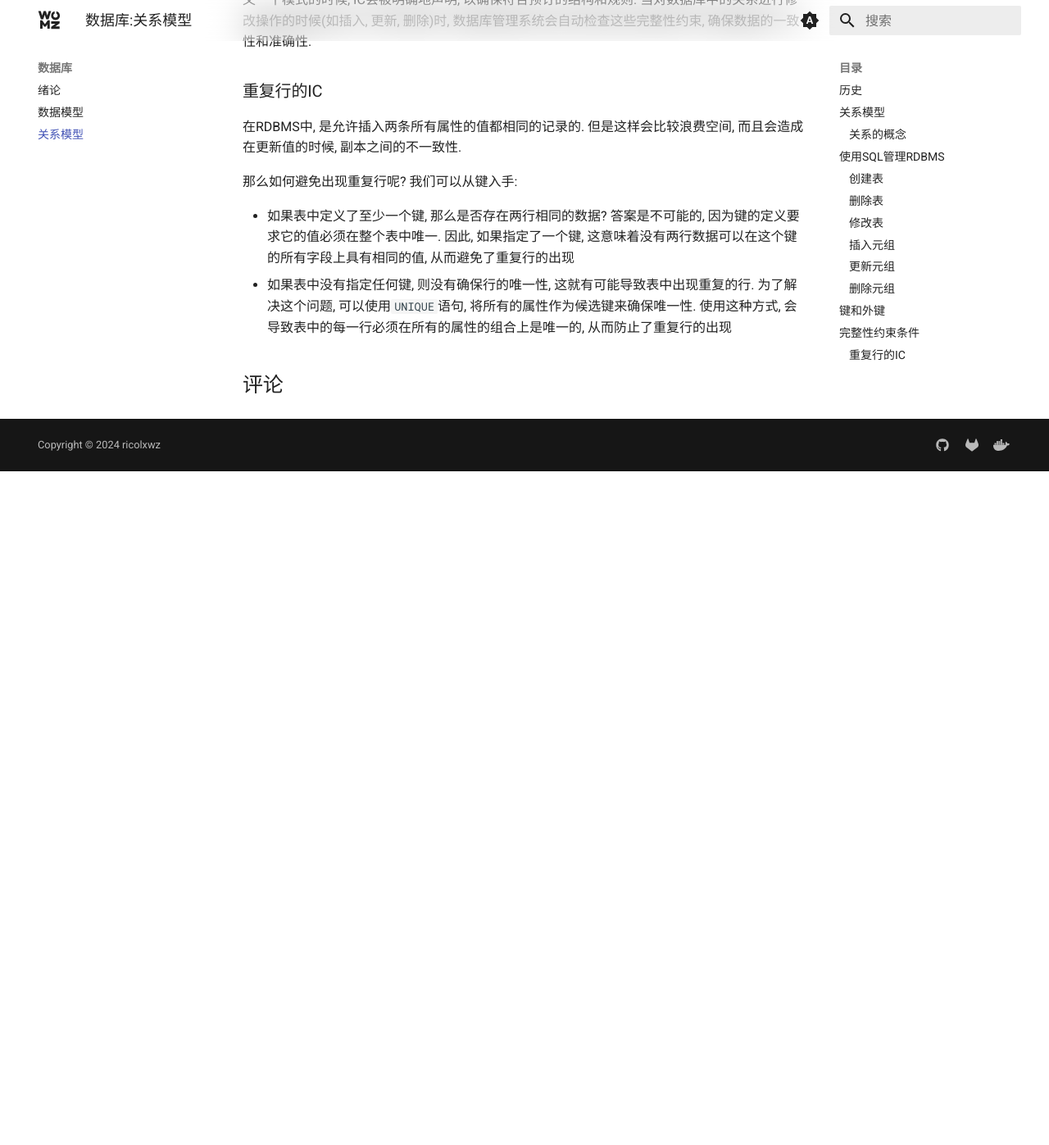
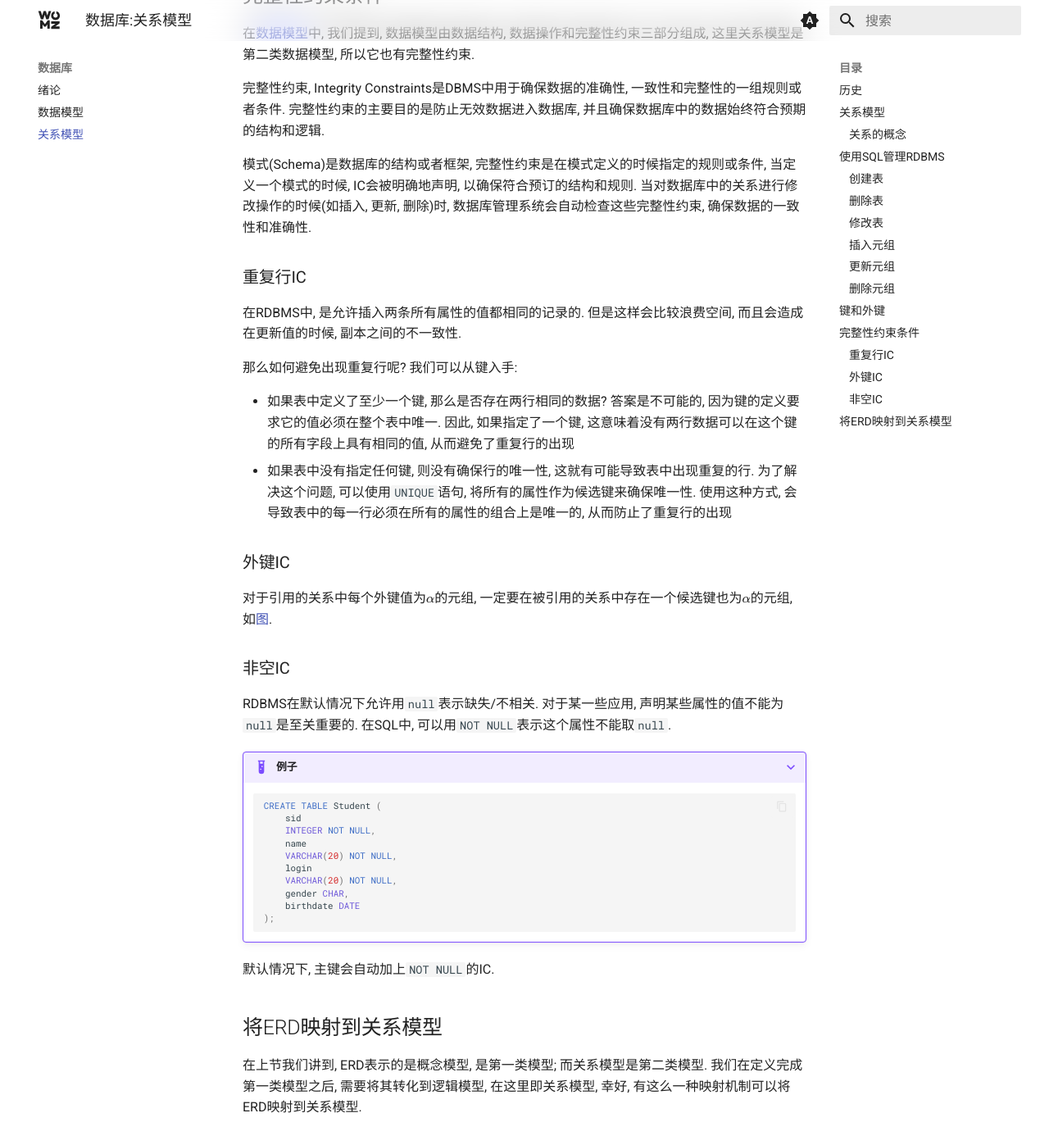
Before and after one commit to sigmax01/gk, an MkDocs documentation site: the page built from docs/数据库/关系模型.md, in a window 1280 px wide and 1400 px high, scrolled down 5026 px. Shown: the top 1397 px of the window at 82% size. Built offline with MkDocs 1.6.1 and Material for MkDocs 9.7.7, drawn with Linux system fonts in a browser that asks for light colours; comment, search, counter and statistics services are not loaded; before the commit the page ends 5601 px from its top, so only the background shows below that; some of the changed text lies outside the part shown.

Commit message:
update \345\205\263\347\263\273\346\250\241\345\236\213.md"

````diff
--- a/docs/数据库/关系模型.md
+++ b/docs/数据库/关系模型.md
@@ -169,16 +169,38 @@
 
 ## 键和外键
 
-参考[超键/候选键/键/外键](/数据库/数据模型/#各种键).
-
-???+ danger "特别注意"
-
     通常我们说的键, 指的是候选键. 主键是候选键的其中一个.
 
 键应该满足以下条件:
 
 - 唯一性: 在一个关系中, 不能有两个元组的所有键的值都相同
 - 最小性: 对于键的子集, 不具有唯一性; 若键的子集具有唯一性, 则它就不是键, 而是超键
+
+在使用SQL语句`CREATE TABLE`的时候, 可以声明键(候选键), 主键, 外键.
+
+- `UNIQUE`语句用于声明候选键
+- `PRIMARY KEY`语句用于声明主键
+- `FOREIGN KEY`语句用于声明外键
+
+???+ example "例子"
+
+    === "例子1"
+
+        [见图](https://img.ricolxwz.io/2024/08/97077b1a1099dfb5cf9b58a468008ba6.png)
+
+    === "例子2"
+
+        以`FOREIGN KEY`为例, 默认情况下, 引用的是目标表的主键属性:
+
+        ```sql
+        FOREIGN KEY (sid) REFERENCES Student
+        ```
+
+        也可以指定目标表的某一列, 这一列必须是候选键或者主键
+
+        ```sql
+        FOREIGN KEY (lecturer) REFERENCES Lecturer(empid)
+        ```
 
 ## 完整性约束条件
 
@@ -196,3 +218,32 @@
 
 - 如果表中定义了至少一个键, 那么是否存在两行相同的数据? 答案是不可能的, 因为键的定义要求它的值必须在整个表中唯一. 因此, 如果指定了一个键, 这意味着没有两行数据可以在这个键的所有字段上具有相同的值, 从而避免了重复行的出现
 - 如果表中没有指定任何键, 则没有确保行的唯一性, 这就有可能导致表中出现重复的行. 为了解决这个问题, 可以使用`UNIQUE`语句, 将所有的属性作为候选键来确保唯一性. 使用这种方式, 会导致表中的每一行必须在所有的属性的组合上是唯一的, 从而防止了重复行的出现
+
+### 外键IC
+
+对于引用的关系中每个外键值为$\alpha$的元组, 一定要在被引用的关系中存在一个候选键也为$\alpha$的元组, 如[图](https://img.ricolxwz.io/2024/08/3578df3777540c7e36266edb3b958db2.png).
+
+### 非空IC
+
+RDBMS在默认情况下允许用`null`表示缺失/不相关. 对于某一些应用, 声明某些属性的值不能为`null`是至关重要的. 在SQL中, 可以用`NOT NULL`表示这个属性不能取`null`.
+
+???+ example "例子"
+
+    ```sql
+    CREATE TABLE Student (
+        sid
+        INTEGER NOT NULL,
+        name
+        VARCHAR(20) NOT NULL,
+        login
+        VARCHAR(20) NOT NULL,
+        gender CHAR,
+        birthdate DATE
+    );
+    ```
+
+默认情况下, 主键会自动加上`NOT NULL`的IC.
+
+## 将ERD映射到关系模型
+
+在上节我们讲到, ERD表示的是概念模型, 是第一类模型; 而关系模型是第二类模型. 我们在定义完成第一类模型之后, 需要将其转化到逻辑模型, 在这里即关系模型, 幸好, 有这么一种映射机制可以将ERD映射到关系模型.
````
Also changed, not shown: other parts of docs/数据库/关系模型.md (+1 -1 lines).
